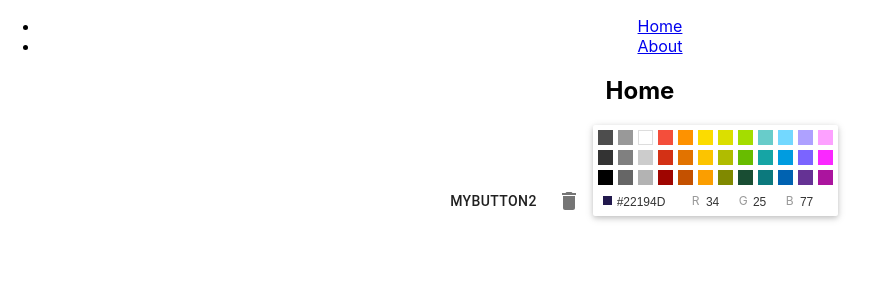
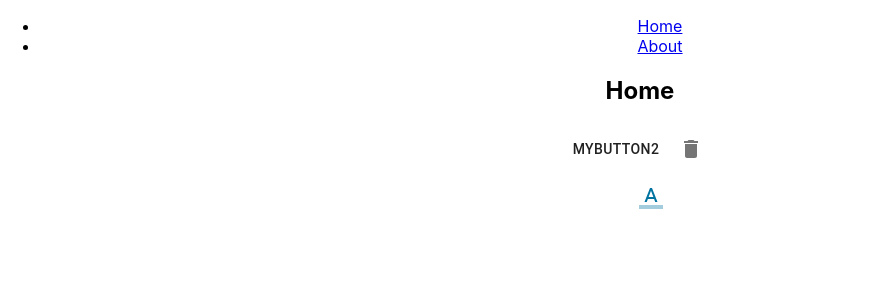
Before and after one commit to sidgeek/create-react-app-ts, a React (Create React App) app: page / in a window 1280 px wide. Shown: the top 300 px of the page, without its empty margins (0-881 px from the left). Built offline with nearby package versions, Linux system fonts and the light colour scheme.

Commit message:
optimize the ButtonWithColorPick

```diff
--- a/src/components/myButtons/ButtonWIthColorPick.tsx
+++ /dev/null
@@ -1,21 +0,0 @@
-import { ColorResult, CompactPicker } from "react-color";
-import Popover from "@material-ui/core/Popover";
-import React from "react";
-
-export default () => {
-  return <CompactPicker />;
-};
-
-// AlphaPicker
-// BlockPicker
-// ChromePicker
-// CirclePicker
-// CompactPicker
-// GithubPicker
-// HuePicker
-// MaterialPicker
-// PhotoshopPicker
-// SketchPicker
-// SliderPicker
-// SwatchesPicker
-// TwitterPicker
--- /dev/null
+++ b/src/components/myButtons/ButtonWithColorPick.tsx
@@ -0,0 +1,87 @@
+import { ColorResult, CompactPicker } from "react-color";
+import React, { useState, useMemo } from "react";
+import {
+  makeStyles,
+  MuiThemeProvider,
+  createMuiTheme
+} from "@material-ui/core/styles";
+import Popover from "@material-ui/core/Popover";
+import FormatColorText from "@material-ui/icons/FormatColorTextTwoTone";
+import IconButton from "@material-ui/core/IconButton";
+
+const useStyles = makeStyles(() => ({
+  toolbar: {
+    marginLeft: 10
+  }
+}));
+
+interface IProps {
+  fontColor: string;
+  onFontColorChanged: (fontColor: string) => void;
+}
+
+export default function ButtonWithColorPick(props: IProps) {
+  const { fontColor, onFontColorChanged } = props;
+  const classes = useStyles();
+  const [anchorEl, setAnchorEl] = useState<HTMLButtonElement | null>(null);
+
+  const fontStyleTheme = useMemo(
+    () =>
+      createMuiTheme({
+        palette: {
+          primary: {
+            main: fontColor
+          }
+        }
+      }),
+    [fontColor]
+  );
+
+  function handleClick(event: React.MouseEvent<HTMLButtonElement, MouseEvent>) {
+    setAnchorEl(event.currentTarget);
+  }
+
+  function handleClose() {
+    setAnchorEl(null);
+  }
+
+  function handleColorChange(color: ColorResult) {
+    handleClose();
+    onFontColorChanged(color.hex);
+  }
+
+  const open = Boolean(anchorEl);
+  const id = open ? "simple-popover" : undefined;
+
+  return (
+    <div>
+      <IconButton
+        className={classes.toolbar}
+        edge="end"
+        color="default"
+        aria-label="formatcolor"
+        onClick={handleClick}
+      >
+        <MuiThemeProvider theme={fontStyleTheme}>
+          <FormatColorText color="primary" />
+        </MuiThemeProvider>
+      </IconButton>
+      <Popover
+        id={id}
+        open={open}
+        anchorEl={anchorEl}
+        onClose={handleClose}
+        anchorOrigin={{
+          vertical: "top",
+          horizontal: "left"
+        }}
+        transformOrigin={{
+          vertical: "bottom",
+          horizontal: "right"
+        }}
+      >
+        <CompactPicker color={fontColor} onChange={handleColorChange} />
+      </Popover>
+    </div>
+  );
+}
--- a/src/pages/Home.tsx
+++ b/src/pages/Home.tsx
@@ -4,7 +4,7 @@ import ButtonWithLogger from "../components/myButtons/ButtonWithLogger";
 import ButtonWithLoading from "../components/myButtons/ButtonWithLoading";
 import ButtonWithData from "../components/myButtons/ButtonWithData";
 import ButtonWithIcon from "../components/myButtons/ButtonWithIcon";
-import ButtonWIthColorPick from "../components/myButtons/ButtonWIthColorPick";
+import ButtonWithColorPick from "../components/myButtons/ButtonWithColorPick";
 
 export default function Home() {
   const onButton1Click = () => {
@@ -15,6 +15,10 @@ export default function Home() {
     console.log("dg>> onButton2Click");
   };
 
+  const onButton3Click = (color: string) => {
+    console.log("dg>> onButton2Click", color);
+  };
+
   return (
     <div>
       <h2>Home</h2>
@@ -23,7 +27,10 @@ export default function Home() {
       {/* <ButtonWithLogger /> */}
       <ButtonWithLoading loading={false} onClick={onButton1Click} />
       <ButtonWithIcon iconChoose={false} onClick={onButton2Click} />
-      <ButtonWIthColorPick />
+      <ButtonWithColorPick
+        fontColor={"#0073a0"}
+        onFontColorChanged={onButton3Click}
+      />
       {/* <ButtonWithData /> */}
     </div>
   );
```
